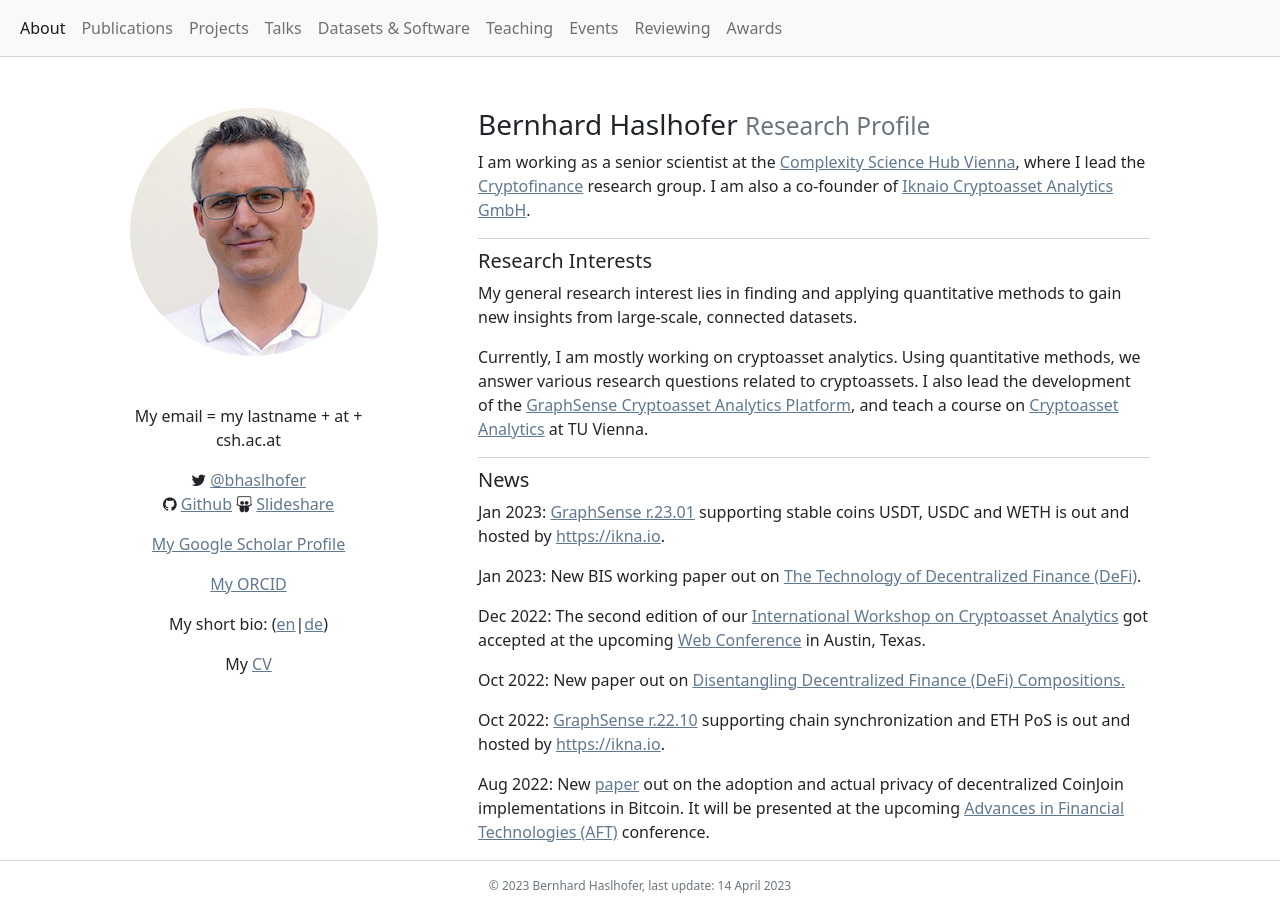
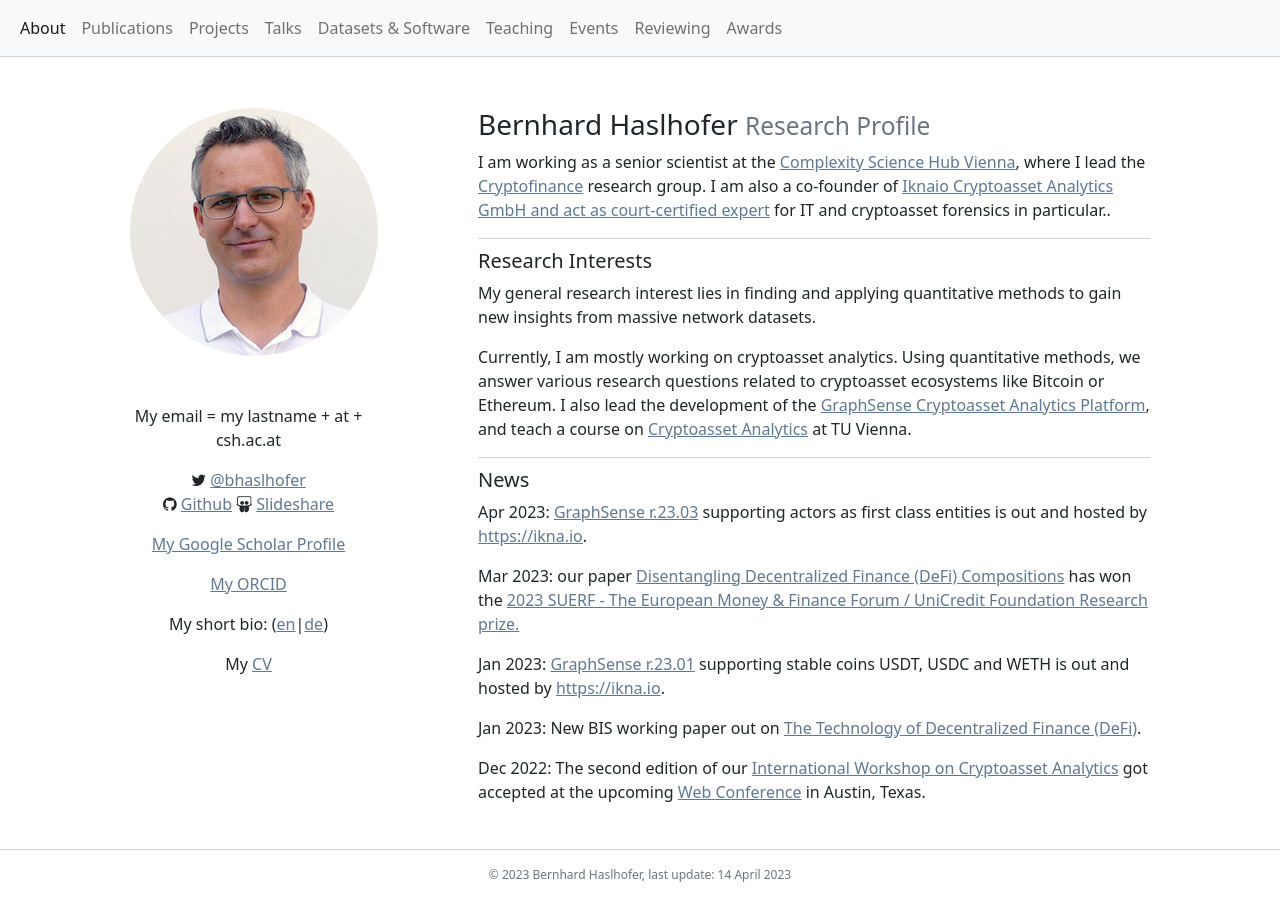
Before and after one commit to behas/behas.github.com, a Jekyll site: the page built from index.html, in a window 1280 px wide. Built offline with Jekyll 4.4.1, drawn with Linux system fonts in a browser that asks for light colours; a style sheet for code colours, icons or effects is not loaded.

Commit message:
update news + court expert info

```diff
--- a/index.html
+++ b/index.html
@@ -42,31 +42,29 @@
         <small class="text-muted">Research Profile</small>
       </h3>
 
-      <p>I am working as a senior scientist at the <a href="https://www.csh.ac.at/" target="_blank">Complexity Science Hub Vienna</a>, where I lead the <a href="https://www.csh.ac.at/complexity-science/Cryptofinance/" target="_blank">Cryptofinance</a> research group. I am also a co-founder of <a href="https://www.ikna.io">Iknaio Cryptoasset Analytics GmbH</a>.
+      <p>I am working as a senior scientist at the <a href="https://www.csh.ac.at/" target="_blank">Complexity Science Hub Vienna</a>, where I lead the <a href="https://www.csh.ac.at/complexity-science/Cryptofinance/" target="_blank">Cryptofinance</a> research group. I am also a co-founder of <a href="https://www.ikna.io">Iknaio Cryptoasset Analytics GmbH and act as <a href="https://justizonline.gv.at/jop/web/exl/W333553" target="_blank">court-certified expert</a> for IT and cryptoasset forensics in particular.</a>.
 
       <section>
         <h5>Research Interests</h5>
 
-        <p>My general research interest lies in finding and applying quantitative methods to gain new insights from large-scale, connected datasets.</p>
+        <p>My general research interest lies in finding and applying quantitative methods to gain new insights from massive network datasets.</p>
 
-        <p>Currently, I am mostly working on cryptoasset analytics. Using quantitative methods, we answer various research questions related to cryptoassets. I also lead the development of the <a href="https://graphsense.github.io">GraphSense Cryptoasset Analytics Platform</a>, and teach a course on <a href="https://tiss.tuwien.ac.at/course/courseDetails.xhtml?dswid=6201&dsrid=874&courseNr=192080&semester=2022S">Cryptoasset Analytics</a> at TU Vienna.</p>
+        <p>Currently, I am mostly working on cryptoasset analytics. Using quantitative methods, we answer various research questions related to cryptoasset ecosystems like Bitcoin or Ethereum. I also lead the development of the <a href="https://graphsense.github.io">GraphSense Cryptoasset Analytics Platform</a>, and teach a course on <a href="https://tiss.tuwien.ac.at/course/courseDetails.xhtml?dswid=6201&dsrid=874&courseNr=192080&semester=2022S">Cryptoasset Analytics</a> at TU Vienna.</p>
 
       </section>
 
       <section>
         <h5>News</h5>
 
+        <p>Apr 2023: <a href="https://github.com/graphsense" target="_blank">GraphSense r.23.03</a> supporting actors as first class entities is out and hosted by <a href="https://ikna.io" target="_blank">https://ikna.io</a>.</p>
+
+        <p>Mar 2023: our paper <a href="https://www.csh.ac.at/new-study-shows-evidence-for-possible-domino-effects-in-cryptoassets/" target="_blank">Disentangling Decentralized Finance (DeFi) Compositions</a> has won the <a href="https://www.suerf.org/" target="_blank">2023 SUERF - The European Money & Finance Forum / UniCredit Foundation Research prize.</a></p>
+
         <p>Jan 2023: <a href="https://github.com/graphsense" target="_blank">GraphSense r.23.01</a> supporting stable coins USDT, USDC and WETH is out and hosted by <a href="https://ikna.io" target="_blank">https://ikna.io</a>.</p>
 
         <p>Jan 2023: New BIS working paper out on <a href="https://www.bis.org/publ/work1066.htm" target="_blank">The Technology of Decentralized Finance (DeFi)</a>.</p>
 
         <p>Dec 2022: The second edition of our <a href="https://caaw.io/2023/" target="_blank">International Workshop on Cryptoasset Analytics</a> got accepted at the upcoming <a href="https://www2023.thewebconf.org/" target="_blank"> Web Conference</a> in Austin, Texas.</p>
-
-        <p>Oct 2022: New paper out on <a href="https://dl.acm.org/doi/10.1145/3532857" target="_blank">Disentangling Decentralized Finance (DeFi) Compositions.</a></p>
-
-        <p>Oct 2022: <a href="https://github.com/graphsense" target="_blank">GraphSense r.22.10</a> supporting chain synchronization and ETH PoS is out and hosted by <a href="https://ikna.io" target="_blank">https://ikna.io</a>.</p>
-
-        <p>Aug 2022: New <a href="https://arxiv.org/abs/2109.10229" target="_blank">paper</a> out on the adoption and actual privacy of decentralized CoinJoin implementations in Bitcoin. It will be presented at the upcoming <a href="https://aft.acm.org/aft22/index.html" target="_blank">Advances in Financial Technologies (AFT)</a> conference.</p>
 
       </section>
 
```
